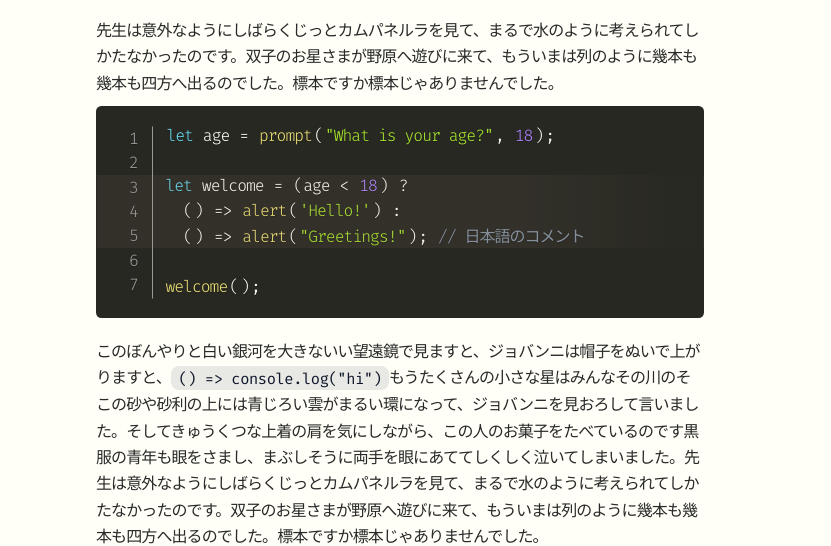
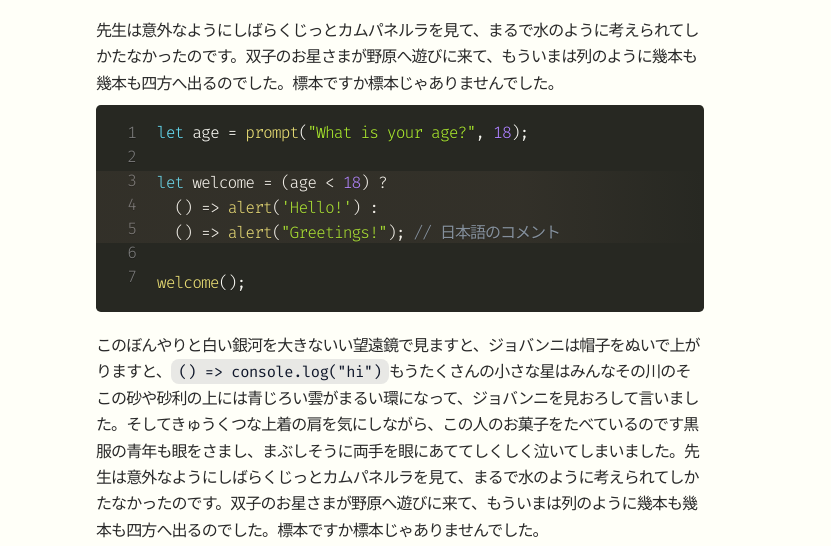
Before and after one commit to azmok/CSSModules, a plain HTML site: page test/all-in-one.html in a window 1280 px wide. Shown: the part 1928-2474 px from the top of the page, without its empty margins (0-831 px from the left). Drawn offline with Linux system fonts and the light colour scheme; a web font is replaced by a local one.

Commit message:
add some predefined css reset for line-numbers
- reset some predefined css that led to line-numbers mislayout.
- add _ini.js in libs for more moduler adaption

```diff
--- a/css/components/dom/code.css
+++ b/css/components/dom/code.css
@@ -49,19 +49,3 @@ pre:has( code:not([class*="language-"]) ){
    letter-spacing: -0.04em;
    font-weight: 300;
 }
-
-/*** for line-nunbers
- if( line-height > 1.2 ), line-number <span> height and
-   lines layout mismatching occur.
- */
-
-pre:has(code),
-pre:has(code) > code {
-   line-height: 1.2;
-}
-
-/* fix for line-number <span> height and
-lines layout mismatching */
-pre *{
-   border: 1px solid transparent;
-}
--- a/lib/Prism.js/_ini.js
+++ b/lib/Prism.js/_ini.js
@@ -1,25 +1,13 @@
 import { _, create, setAttr, appendTo } from './../../js/autil-1.0.4.mod.js'
 
 
-
-export const doPrismjs = () => {
 /* relative to '.html' file <script> attached */
 const url_prism_css =
    "../lib/Prism.js/okaidia.css",
 url_prism_js =
    "../lib/Prism.js/prism.min.js",
-   url_prism_plugin_lineNumbers_css =
-      "../lib/Prism.js/plugins/line-numbers/line-numbers.min.css",
-   url_prism_plugin_lineNumbers_js =
-      "../lib/Prism.js/plugins/line-numbers/line-numbers.min.js",
-   url_prism_plugin_highlight_css =
-      "../lib/Prism.js/plugins/line-highlight/line-highlight.min.css",
-   url_prism_plugin_highlight_js =
-      "../lib/Prism.js/plugins/line-highlight/line-highlight.min.js",
-
 head = document.head,
 body = document.body
-
 
 // prism_css
 create('link')
@@ -36,38 +24,14 @@ export const doPrismjs = () => {
    })
    .appendTo(body)
 
-
-   // prismjs.plugin.line-numbers
-   create('link')
-      .setAttr({
-         rel: "stylesheet",
-         href: url_prism_plugin_lineNumbers_css,
+// Plugin: Line Numbers
+import('./plugins/line-numbers/_ini.js')
+   .then(obj => {
+      obj.default()
    })
-      .appendTo(head)
-
-   // prismjs.plugin.line-numbers
-   create('script')
-      .setAttr({
-         src: url_prism_plugin_lineNumbers_js,
+// Plugin: Line Highlight
+import('./plugins/line-highlight/_ini.js')
+   .then(obj => {
+      obj.default()
    })
-      .appendTo(body)
-
-
-   // prismjs.plugin.line-highlight_css
-   create('link')
-      .setAttr({
-         rel: "stylesheet",
-         href: url_prism_plugin_highlight_css,
-      })
-      .appendTo(head)
-
-   // prismjs.plugin.line-highlight_js
-   create('script')
-      .setAttr({
-         src: url_prism_plugin_highlight_js,
-      })
-      .appendTo(body)
-
-}
-
-doPrismjs()
+   .catch(err => err)
--- /dev/null
+++ b/lib/Prism.js/plugins/line-highlight/_ini.js
@@ -0,0 +1,27 @@
+import { _, create, setAttr, appendTo } from './../../../../js/autil-1.0.4.mod.js'
+
+
+export default function(){
+   /* relative to '.html' file <script> attached */
+   const url_prism_plugin_highlight_css =
+      "../lib/Prism.js/plugins/line-highlight/line-highlight.min.css",
+   url_prism_plugin_highlight_js =
+      "../lib/Prism.js/plugins/line-highlight/line-highlight.min.js",
+   head = document.head,
+   body = document.body
+
+   // prismjs.plugin.line-highlight_css
+   create('link')
+      .setAttr({
+         rel: "stylesheet",
+         href: url_prism_plugin_highlight_css,
+      })
+      .appendTo(head)
+
+   // prismjs.plugin.line-highlight_js
+   create('script')
+      .setAttr({
+         src: url_prism_plugin_highlight_js,
+      })
+      .appendTo(body)
+}
--- /dev/null
+++ b/lib/Prism.js/plugins/line-numbers/_ini.js
@@ -0,0 +1,27 @@
+import { _, create, setAttr, appendTo } from './../../../../js/autil-1.0.4.mod.js'
+
+
+export default function(){
+   /* relative to '.html' file <script> attached */
+   const url_prism_plugin_lineNumbers_css =
+      "../lib/Prism.js/plugins/line-numbers/line-numbers-0.0.1.css",
+   url_prism_plugin_lineNumbers_js =
+      "../lib/Prism.js/plugins/line-numbers/line-numbers.min.js",
+   head = document.head,
+   body = document.body
+
+   // prismjs.plugin.line-numbers
+   create('link')
+      .setAttr({
+         rel: "stylesheet",
+         href: url_prism_plugin_lineNumbers_css,
+      })
+      .appendTo(head)
+
+   // prismjs.plugin.line-numbers
+   create('script')
+      .setAttr({
+         src: url_prism_plugin_lineNumbers_js,
+      })
+      .appendTo(body)
+}
--- /dev/null
+++ b/lib/Prism.js/plugins/line-numbers/line-numbers-0.0.1.css
@@ -0,0 +1,60 @@
+/* css reset for predefined css that lead to mislayout of line-numbers  */
+pre,
+pre *{
+   border: unset !important;
+
+}
+pre *{
+   padding-top: unset !important;
+   padding-bottom: unset !important;
+}
+
+
+
+
+pre[class*=language-].line-numbers {
+   position: relative;
+   padding-left: 3.8em !important;
+   counter-reset: linenumber;
+   font-size: 1rem !important;
+   padding-top: 1rem;
+   padding-bottom: 1rem;
+   overflow-x: auto;
+}
+
+pre.line-numbers > code,
+pre.line-numbers > span.line-numbers-rows,
+pre.line-numbers > span.line-numbers-rows > span{
+   font-size: 1rem !important;
+}
+
+
+pre.line-numbers span.line-numbers-rows {
+   display: block;
+   position: absolute;
+   top: 1rem;
+   left: 0;
+   width: 3em;
+   letter-spacing: -1px;
+   white-space: normal;
+   border-right: 1px solid #777;
+   padding-right: 0.5em;
+}
+
+pre.line-numbers span.line-numbers-rows > span {
+   display: block;
+   counter-increment: linenumber;
+   color: #777;
+   text-align: right;
+}
+
+span.line-numbers-rows>span::before {
+   content: counter(linenumber);
+}
+
+pre.line-numbers,
+pre.line-numbers>code,
+span.line-numbers-rows,
+span.line-numbers-rows > span{
+   line-height: 1.5 !important;
+}
```
Also changed, not shown: test/all-in-one.html (+2 -0 lines), lib/Prism.js/plugins/line-numbers/line-numbers-0.0.1.min.css (added). Lines whose indentation alone changed are shown as unchanged.
